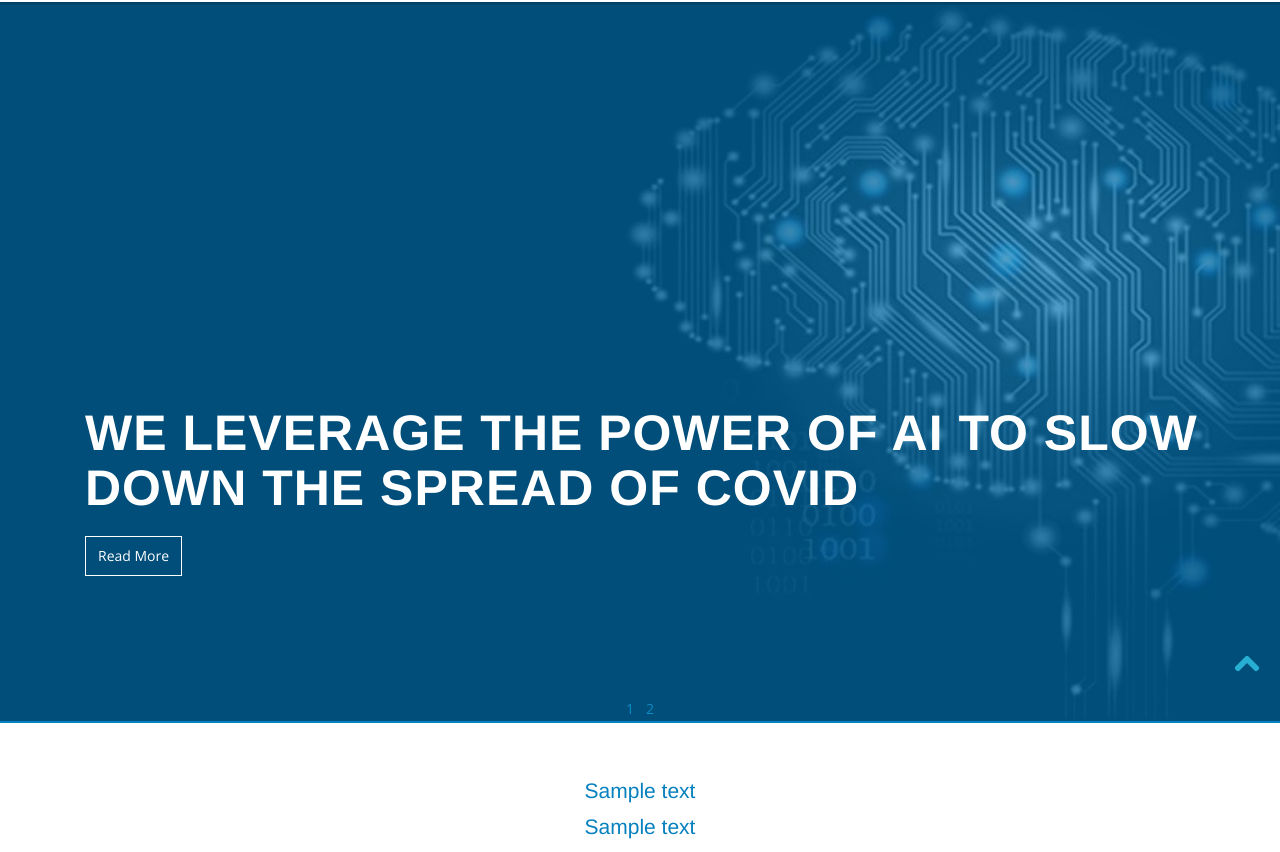
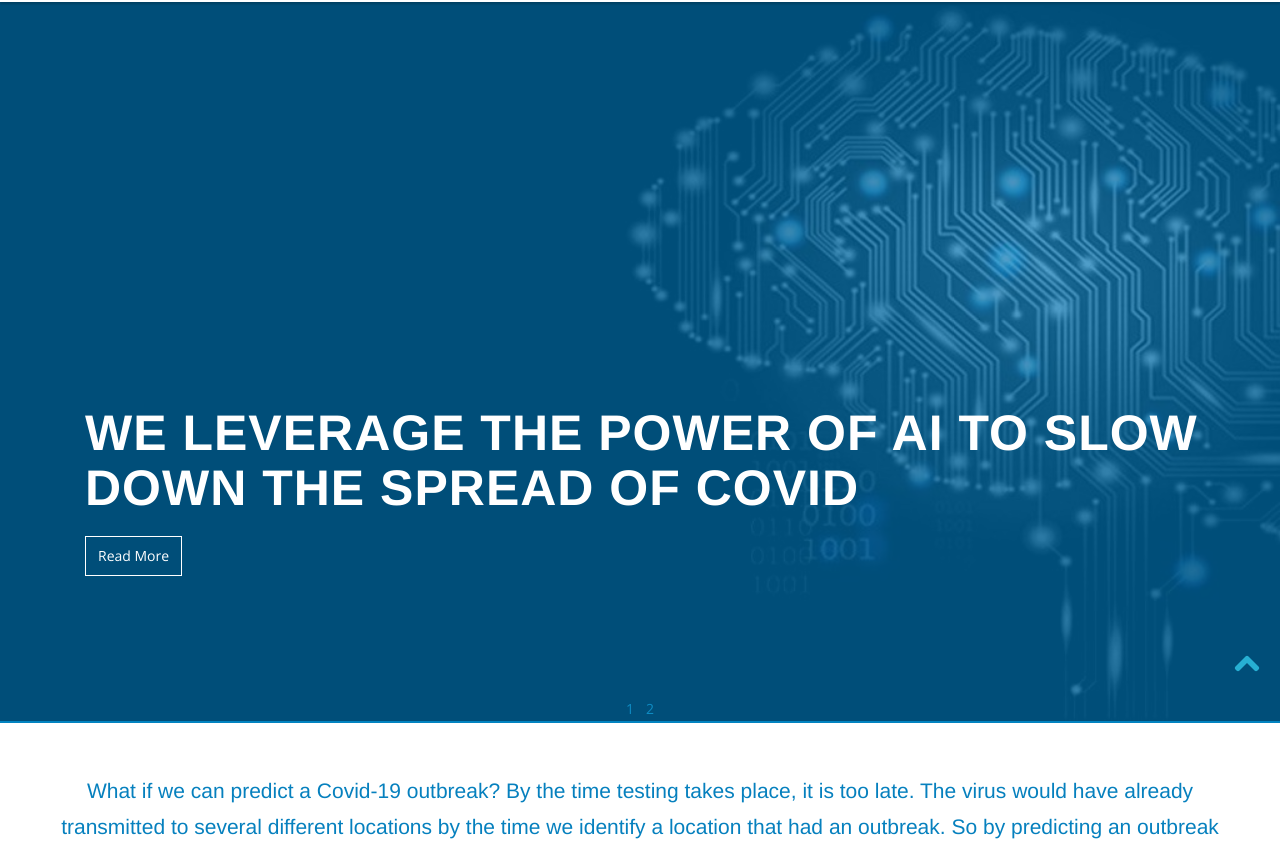
Before and after one commit to gr8geek/Un-Covid, a plain HTML site: page public/predictions.html in a window 1280 px wide. Shown: the part 100-952 px from the top of the page. Drawn offline with nearby package versions, Linux system fonts and the light colour scheme.

Commit message:
Update predictions.html

```diff
--- a/public/predictions.html
+++ b/public/predictions.html
@@ -62,7 +62,7 @@
 	<!-- end slider -->
   </div>
   <div class="container hero-text2">
-  <h3>Sample text<br/>Sample text </h3>
+  <h3>What if we can predict a Covid-19 outbreak? By the time testing takes place, it is too late. The virus would have already transmitted to several different locations by the time we identify a location that had an outbreak. So by predicting an outbreak early can help us contain the virus. Identifying the potential discrepancy between reported cases and the true disease carriers can solve more than half of the problems.<br/>Our prediction model takes Google search queries into account. Consider a state with ten cities. Out of those ten, there is one city in which there is a sudden surge of Google search queries regarding the symptoms of Covid-19. When the symptoms first start to appear, people don't rush directly to the doctor. They tend to diagnose those symptoms on their own, and most of the time, they do it by searching on Google. So, if there is a sudden surge in the frequency of Google search query regarding Covid-19, or symptoms of Covid-19 in a particular locality, we can know that the population of that area is suffering from the same symptoms, which is most likely Covid-19. So our prediction model finds such an abnormal increase in Google search queries regarding Covid-19 in a particular locality and predicts whether there is an outbreak or not. </h3>
   </div>
 </section>
 <section id="services" class="page-section colord">
```
